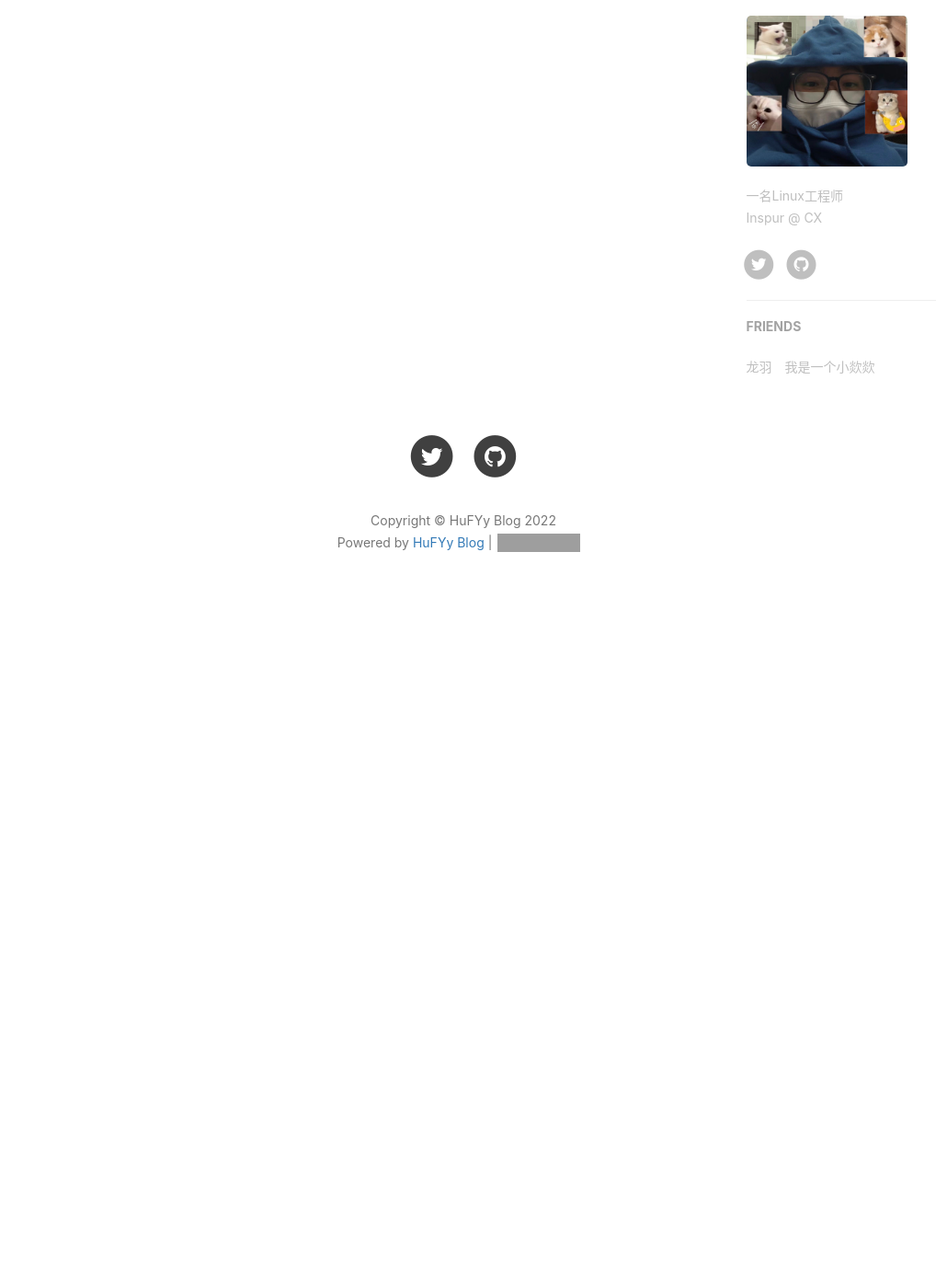
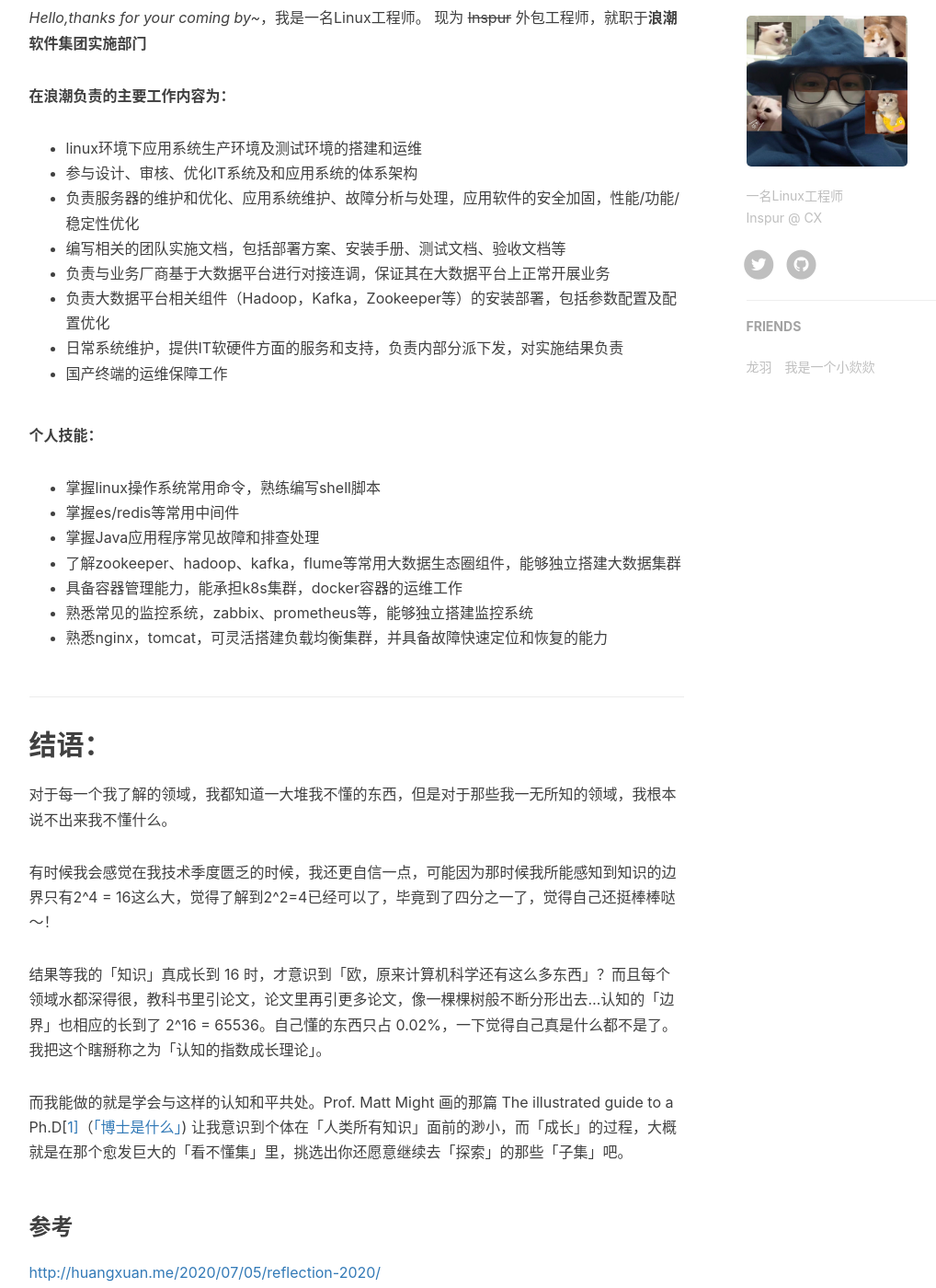
Before and after one commit to hufyy/hufyy.github.io, a Jekyll site: the page built from about.html, in a window 1280 px wide and 1400 px high, scrolled down 578 px. Shown: the whole window at 92% size, without its empty margins (136-1154 px from the left). Built offline with Jekyll 4.4.1, drawn with Linux system fonts in a browser that asks for light colours; nearby versions of some CDN libraries; comment, search, counter and statistics services are not loaded; before the commit the page ends 1272 px from its top, so only the background shows below that; grey boxes are pictures that could not be loaded.

Commit message:
about me

```diff
--- a/_includes/about/zh.md
+++ b/_includes/about/zh.md
@@ -1 +1,50 @@
-HuFYy
+
+
+### **个人介绍：**
+
+*Hello,thanks for your coming by~*，我是一名Linux工程师。
+现为 <del>Inspur</del> 外包工程师，就职于**浪潮软件集团实施部门**
+
+**在浪潮负责的主要工作内容为：**
+
+- linux环境下应用系统生产环境及测试环境的搭建和运维
+- 参与设计、审核、优化IT系统及和应用系统的体系架构
+- 负责服务器的维护和优化、应用系统维护、故障分析与处理，应用软件的安全加固，性能/功能/稳定性优化
+- 编写相关的团队实施文档，包括部署方案、安装手册、测试文档、验收文档等
+- 负责与业务厂商基于大数据平台进行对接连调，保证其在大数据平台上正常开展业务
+- 负责大数据平台相关组件（Hadoop，Kafka，Zookeeper等）的安装部署，包括参数配置及配置优化
+- 日常系统维护，提供IT软硬件方面的服务和支持，负责内部分派下发，对实施结果负责
+- 国产终端的运维保障工作
+
+
+
+**个人技能：**
+
+- 掌握linux操作系统常用命令，熟练编写shell脚本
+- 掌握es/redis等常用中间件
+- 掌握Java应用程序常见故障和排查处理
+- 了解zookeeper、hadoop、kafka，flume等常用大数据生态圈组件，能够独立搭建大数据集群
+- 具备容器管理能力，能承担k8s集群，docker容器的运维工作
+- 熟悉常见的监控系统，zabbix、prometheus等，能够独立搭建监控系统
+- 熟悉nginx，tomcat，可灵活搭建负载均衡集群，并具备故障快速定位和恢复的能力
+
+## **结语：**
+
+对于每一个我了解的领域，我都知道一大堆我不懂的东西，但是对于那些我一无所知的领域，我根本说不出来我不懂什么。
+
+有时候我会感觉在我技术季度匮乏的时候，我还更自信一点，可能因为那时候我所能感知到知识的边界只有2^4 = 16这么大，觉得了解到2^2=4已经可以了，毕竟到了四分之一了，觉得自己还挺棒棒哒～！
+
+结果等我的「知识」真成长到 16 时，才意识到「欧，原来计算机科学还有这么多东西」？而且每个领域水都深得很，教科书里引论文，论文里再引更多论文，像一棵棵树般不断分形出去…认知的「边界」也相应的长到了 2^16 = 65536。自己懂的东西只占 0.02%，一下觉得自己真是什么都不是了。我把这个瞎掰称之为「认知的指数成长理论」。
+
+而我能做的就是学会与这样的认知和平共处。Prof. Matt Might 画的那篇 The illustrated guide to a Ph.D[[1\]](https://github.com/Huxpro/huxpro.github.io/blob/master/_posts/2020-07-05-reflection-2020.md#ref_1)（[「博士是什么」](https://zhuanlan.zhihu.com/p/19789670)) 让我意识到个体在「人类所有知识」面前的渺小，而「成长」的过程，大概就是在那个愈发巨大的「看不懂集」里，挑选出你还愿意继续去「探索」的那些「子集」吧。
+
+### 参考
+
+<http://huangxuan.me/2020/07/05/reflection-2020/>
+
+
+
+~
+~
+~
+~
```
